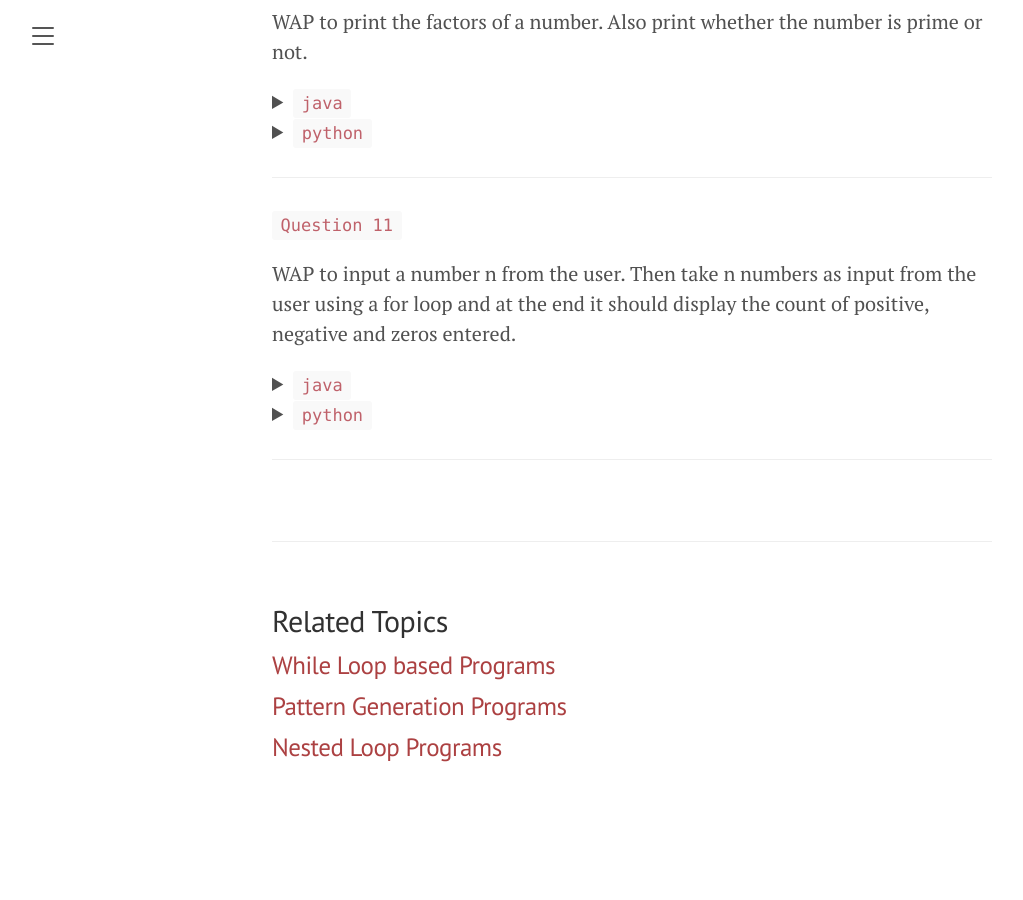
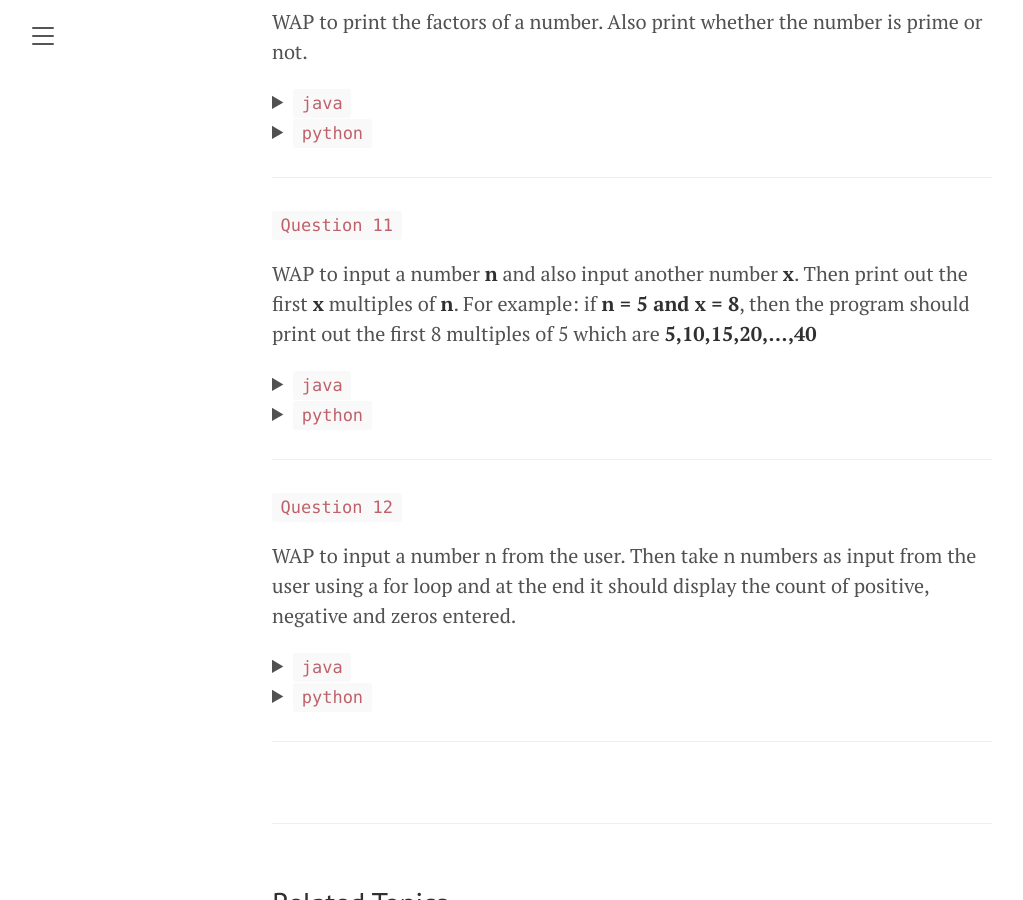
Before and after one commit to banutsav/himucode, a Jekyll site: the page built from docs/_posts/2021-06-12-single-for.md, in a window 1280 px wide and 900 px high, scrolled down 2645 px. Shown: the whole window, without its empty margins (8-1031 px from the left). Built offline with Jekyll 4.4.1, drawn with Linux system fonts in a browser that asks for light colours; before the commit the page ends 3469 px from its top, so only the background shows below that.

Commit message:
added multiples of a number question

```diff
--- a/docs/_config.yml
+++ b/docs/_config.yml
@@ -6,8 +6,8 @@
 just starting to program. If you want to schedule online classes for your kids
 then Get in Touch'
 
-url:                 "https://banutsav.github.io"
-baseurl:             "/himucode"
+url:                 '' #"https://banutsav.github.io"
+baseurl:             '' #"/himucode"
 paginate:            5
 permalink:           pretty
 
--- a/docs/_data/single_for.yaml
+++ b/docs/_data/single_for.yaml
@@ -229,7 +229,7 @@ programs:
         System.out.println("Enter a number");
         n = sc.nextInt();
 
-        // loop from 100 to 200
+        // loop from 1 to n
         for (i = 1; i <= n; i++)
         {
             x = i * i;
@@ -397,6 +397,45 @@ programs:
 
 
 - title: |
+    WAP to input a number **n** and also input another number **x**.
+    Then print out the first **x** multiples of **n**.
+    For example: if **n = 5 and x = 8**, then the program should print out the first 8 multiples of 5
+    which are **5,10,15,20,...,40**
+
+  code: |
+
+    import java.util.*;
+    public class Test
+    {
+    public static void main()
+    {
+        int i, m, n, x;
+        Scanner sc = new Scanner(System.in);
+
+        System.out.println("enter a number");
+        n = sc.nextInt();
+
+        System.out.println("enter the number of multiples");
+        x = sc.nextInt();
+
+        for (i = 1; i<= x; i++)
+        {
+            m = i * n;
+            System.out.println(m);
+        }
+    }
+    }
+
+  python: |
+
+    n = int(input("Enter a number: "))
+    x = int(input("Enter the number of multiples: "))
+
+    for i in range(1, x + 1, 1):
+        m = n * i
+        print(m)
+
+- title: |
     WAP to input a number n from the user.
     Then take n numbers as input from the user using a for loop and at the end
     it should display the count of positive, negative and zeros entered.
```
